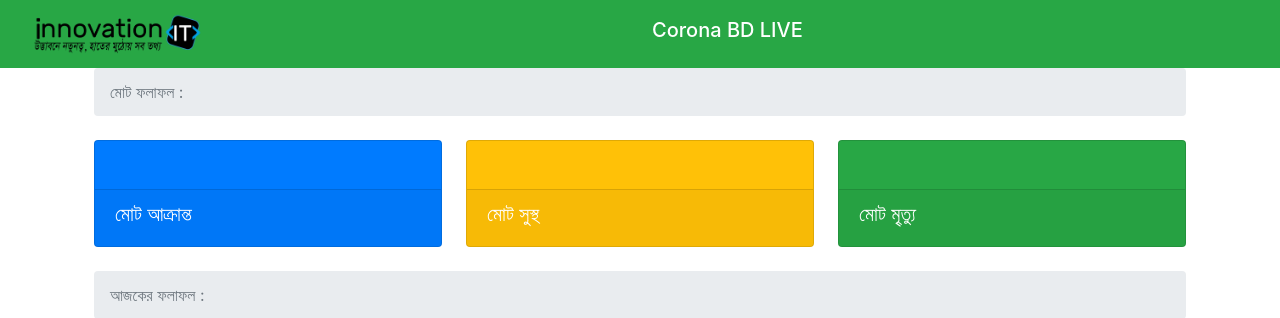
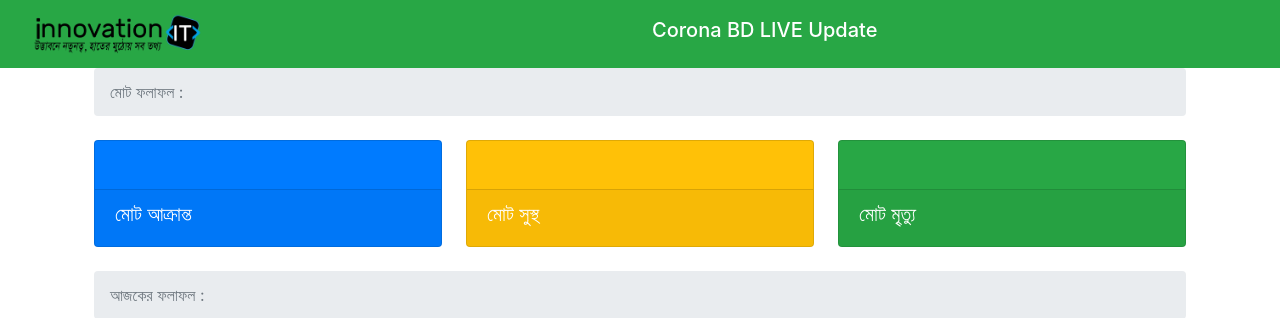
Before and after one commit to LimonCoder/Covid19, a PHP site: page / in a window 1280 px wide. Shown: the top 318 px of the page. Run offline with PHP 8.4, Linux system fonts and the light colour scheme; some libraries are stand-ins or nearby versions.

Commit message:
title change

```diff
--- a/index.php
+++ b/index.php
@@ -26,7 +26,7 @@
     </div>
 
     <div class="col">
-        <h5>Corona BD LIVE</h5>
+        <h5>Corona BD LIVE Update</h5>
     </div>
 </nav>
 
```
